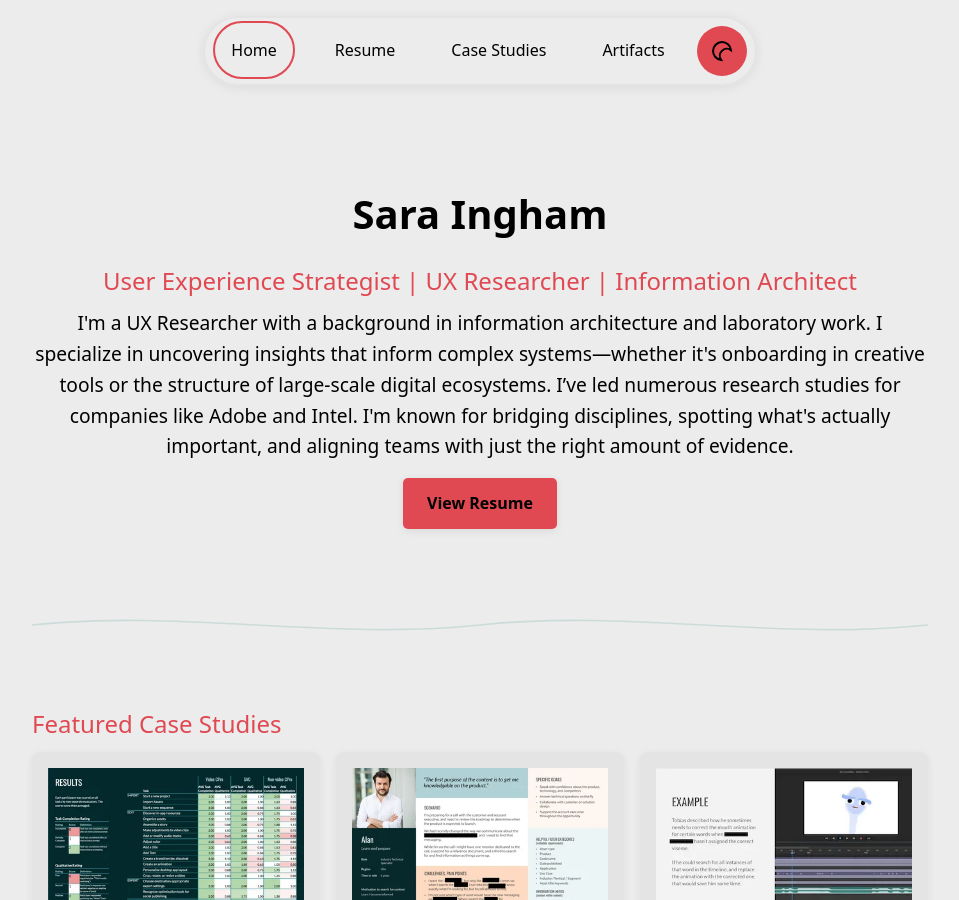
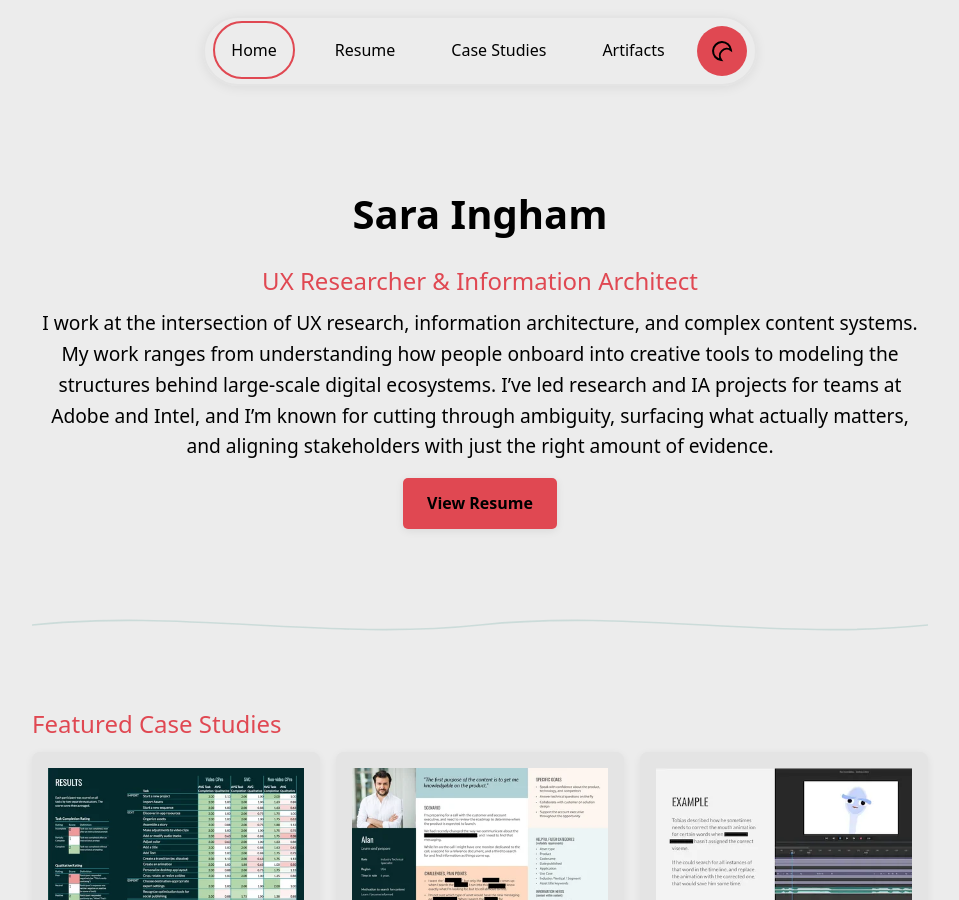
Before and after one commit to singhams/portfolio, a Jekyll site: the page built from index.md, in a window 1280 px wide and 900 px high. Shown: the whole window, without its empty margins (160-1119 px from the left). Built offline with Jekyll 4.4.1, drawn with Linux system fonts in a browser that asks for light colours.

Commit message:
Update index.md
update intro

```diff
--- a/index.md
+++ b/index.md
@@ -5,8 +5,8 @@ title: Home
 
 <header class="hero">
   <h1>Sara Ingham</h1>
-  <h2>User Experience Strategist | UX Researcher | Information Architect</h2>
-  <p>I'm a UX Researcher with a background in information architecture and laboratory work. I specialize in uncovering insights that inform complex systems—whether it's onboarding in creative tools or the structure of large-scale digital ecosystems. I’ve led numerous research studies for companies like Adobe and Intel. I'm known for bridging disciplines, spotting what's actually important, and aligning teams with just the right amount of evidence.</p>
+  <h2>UX Researcher & Information Architect</h2>
+  <p>I work at the intersection of UX research, information architecture, and complex content systems. My work ranges from understanding how people onboard into creative tools to modeling the structures behind large-scale digital ecosystems. I’ve led research and IA projects for teams at Adobe and Intel, and I’m known for cutting through ambiguity, surfacing what actually matters, and aligning stakeholders with just the right amount of evidence.</p>
   <a href="{{ '/resume' | relative_url }}" class="btn">View Resume</a>
 </header>
 
```
